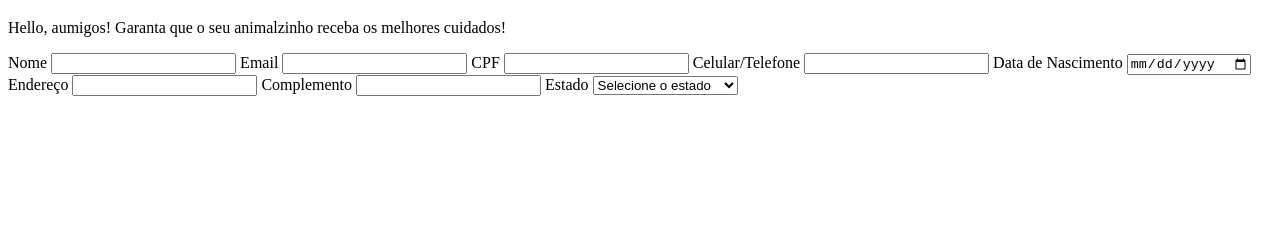
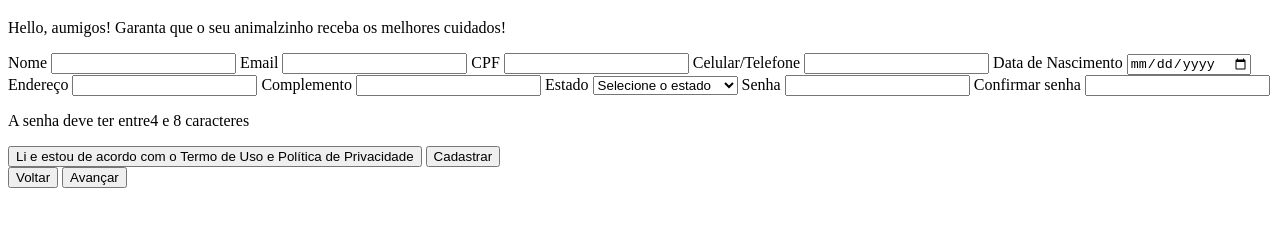
Before and after one commit to Jennthainaa/Os-mais-pesados-da-quebrada, a plain HTML site: page categories/register_page/index.html in a window 1280 px wide. Shown: the part 61-288 px from the top of the page. Drawn offline with Linux system fonts and the light colour scheme.

Commit message:
parte html da tela de cadrastro feita

```diff
--- a/categories/register_page/index.html
+++ b/categories/register_page/index.html
@@ -78,10 +78,24 @@
                 <option value="TO">Tocantins</option>
 
             </select>
+            <label for="senha">Senha</label>
+            <input type="password"  id="senha" minlength="4" maxlength="8">
 
+            <label for="confirmarSenha">Confirmar senha</label>
+            <input type="password"  id="confirmarSenha">
+            <p>A senha deve ter entre4 e 8 caracteres</p>
 
+            <input type="checkbox" id="termos" name="termos" required style="display: none;">
+            <label for="termos">
+                <button type="submit">Li e estou de acordo com o Termo de Uso e Política de Privacidade</button>
+            </label>
+
+            <button type="submit">Cadastrar</button>
 
         </form>
+
+        <button type="button">Voltar</button>
+        <button type="button">Avançar</button>
     </div>
 </body>
 </html>
```
